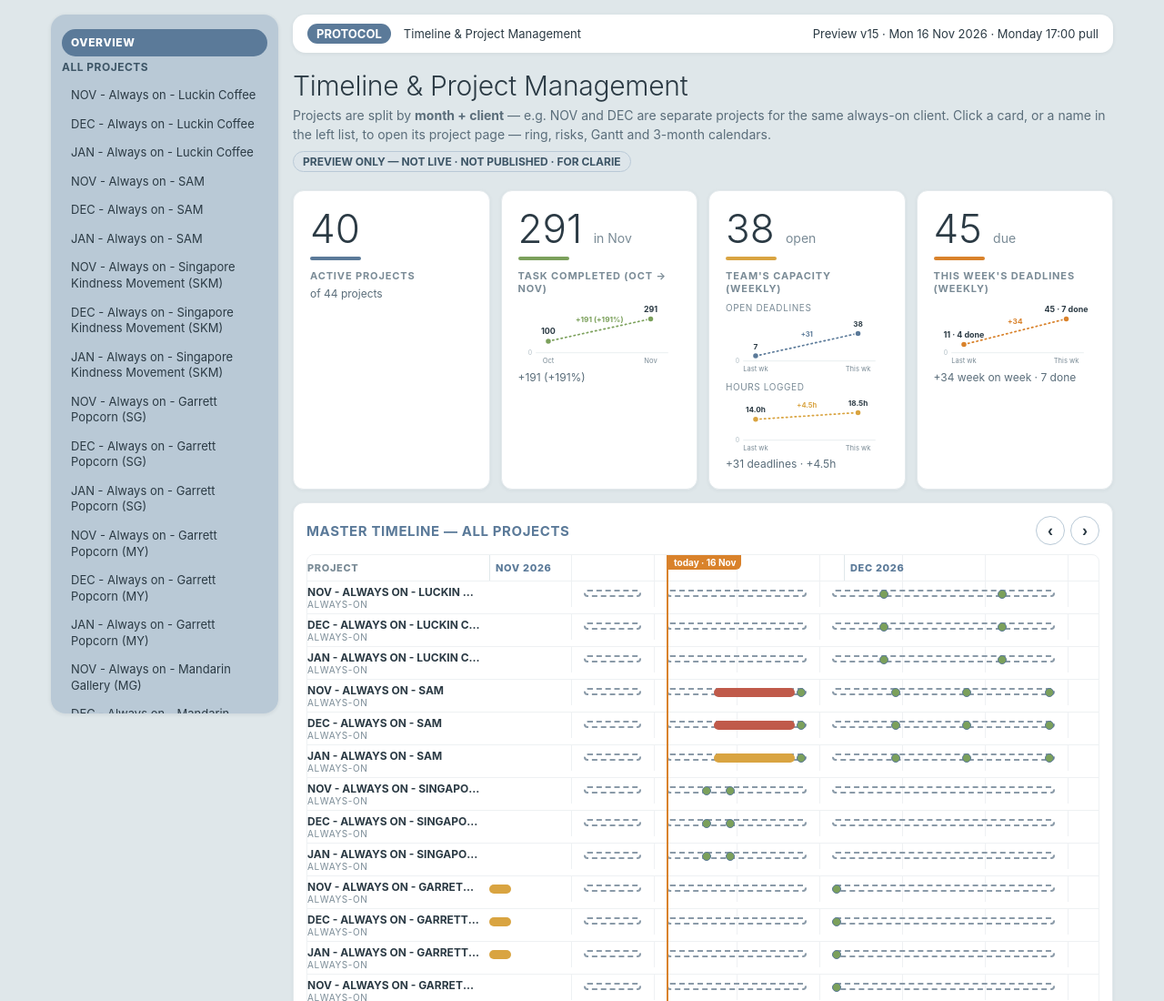
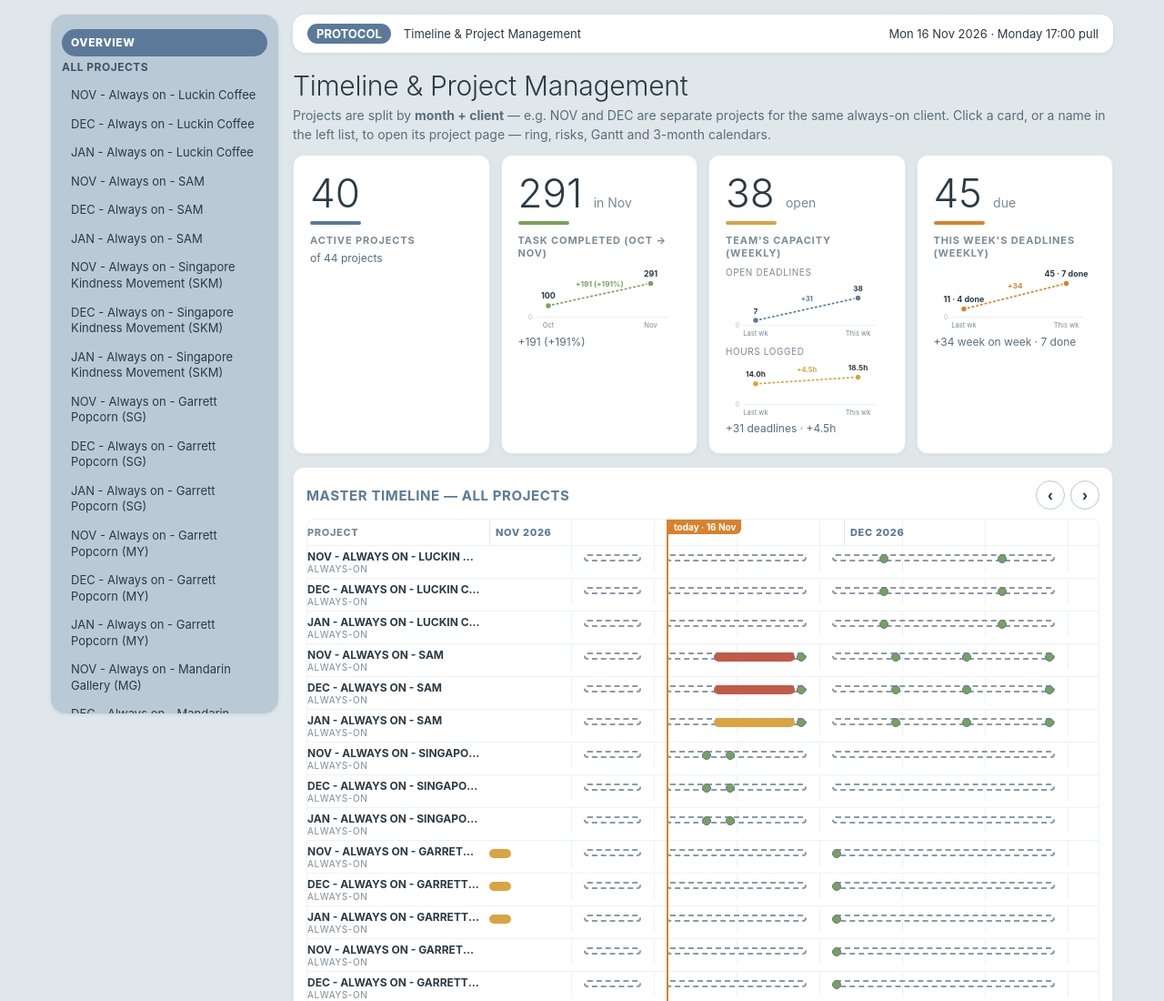
Before and after one commit to prots-pmops/pmops-timelines, a plain HTML site: page index.html in a window 1280 px wide. Shown: the top 1100 px of the page at 91% size. Drawn offline with Linux system fonts and the light colour scheme.

Commit message:
Publish timeline dashboard v16 (live: preview banner/title removed, 3-month view)

```diff
--- a/index.html
+++ b/index.html
@@ -1,4 +1,4 @@
-<!DOCTYPE html><html><head><meta charset='utf-8'><meta name='viewport' content='width=device-width, initial-scale=1'><title>Timeline &amp; Project Management — Preview v15</title><style>
+<!DOCTYPE html><html><head><meta charset='utf-8'><meta name='viewport' content='width=device-width, initial-scale=1'><title>Timeline &amp; Project Management</title><style>
 *{box-sizing:border-box} body{margin:0;font-family:Inter,system-ui,-apple-system,Segoe UI,Roboto,Arial,sans-serif;background:#dfe7ea;color:#2b3a44}
 h1,h2,h3,h4{text-transform:uppercase;letter-spacing:.04em}
 h2{font-size:15px;color:#5b7a99;margin:22px 0 10px}
@@ -15,7 +15,6 @@ h2{font-size:15px;color:#5b7a99;margin:22px 0 10px}
 .topbar .lime{background:#5b7a99;color:#fff;border-radius:999px;padding:3px 10px;font-weight:700}
 .big{font-size:30px;font-weight:300;letter-spacing:-.01em;margin:18px 0 4px;color:#2b3a44}
 .sub{color:#5a6d7a;font-size:14px;line-height:1.5;max-width:900px}
-.previewpill{display:inline-block;background:#dde5ea;border:1px solid #b9c9d6;border-radius:999px;padding:3px 10px;font-size:12px;font-weight:700;margin:8px 0;color:#3d5566}
 .note{background:#fff;border:1px solid #e3e9ec;border-radius:12px;padding:12px 14px;margin:14px 0;font-size:13px;line-height:1.55;box-shadow:0 1px 4px rgba(30,50,70,.06)}
 .note.warn{border-color:#e8d9a8;background:#fdf8e7}
 .note.red{border-color:#eec5c5;background:#fdf0f0}
@@ -120,13 +119,11 @@ h2{font-size:15px;color:#5b7a99;margin:22px 0 10px}
 <div class="layout">
 <div class="sidebar" id="sidebar"></div>
 <div class="main">
-<div class="topbar"><span class="lime">PROTOCOL</span><span>Timeline &amp; Project Management</span><span style="margin-left:auto">Preview v15 · Mon 16 Nov 2026 · Monday 17:00 pull</span></div>
+<div class="topbar"><span class="lime">PROTOCOL</span><span>Timeline &amp; Project Management</span><span style="margin-left:auto">Mon 16 Nov 2026 · Monday 17:00 pull</span></div>
 <div class="mobilechips" id="mobilechips"></div>
 <div id="overview">
 <div class="big">Timeline &amp; Project Management</div>
 <div class="sub">Projects are split by <b>month + client</b> — e.g. NOV and DEC are separate projects for the same always-on client. Click a card, or a name in the left list, to open its project page — ring, risks, Gantt and 3-month calendars.</div>
-<span class="previewpill">PREVIEW ONLY — NOT LIVE · NOT PUBLISHED · FOR CLARIE</span>
-
 <div class="tiles">
 <div class="tile"><div class="num">40</div><div class="tilebar bar-blue"></div><h4>Active projects</h4><div class="cmp">of 44 projects</div></div>
 <div class="tile"><div class="num">291 <span>in Nov</span></div><div class="tilebar bar-green"></div><h4>Task completed (Oct → Nov)</h4><svg class="dotgraph" viewBox="0 0 260 104" role="img" aria-label="100 to 291"><line x1="28" y1="84" x2="240" y2="84" stroke="#dfe7ea" stroke-width="1"/><text x="22" y="88" font-size="10" fill="#b0bec5" text-anchor="end">0</text><line x1="48" y1="65.4" x2="212" y2="29.8" stroke="#7ba05b" stroke-width="2.5" stroke-dasharray="2 5" stroke-linecap="round"/><text x="130" y="34.6" font-size="12" font-weight="700" fill="#7ba05b" text-anchor="middle" style="paint-order:stroke" stroke="#fff" stroke-width="3">+191 (+191%)</text><circle cx="48" cy="65.4" r="5" fill="#7ba05b" stroke="#fff" stroke-width="2"/><text x="48" y="54.4" font-size="13" font-weight="700" fill="#2b3a44" text-anchor="middle">100</text><text x="48" y="100" font-size="11" fill="#7a8b96" text-anchor="middle">Oct</text><circle cx="212" cy="29.8" r="5" fill="#7ba05b" stroke="#fff" stroke-width="2"/><text x="212" y="18.8" font-size="13" font-weight="700" fill="#2b3a44" text-anchor="middle">291</text><text x="212" y="100" font-size="11" fill="#7a8b96" text-anchor="middle">Nov</text></svg><div class="cmp">+191 (+191%)</div></div>
```
